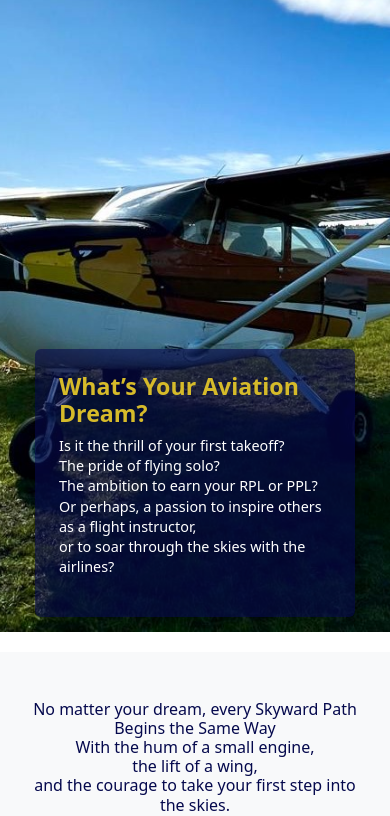
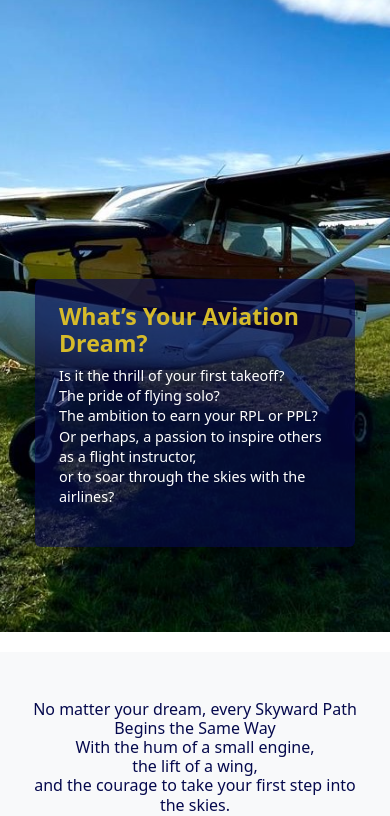
Before and after one commit to stackAli/Aviation-school, a Flask app: page / in a window 390 px wide. Shown: the part 128-944 px from the top of the page. Run offline with Flask 3, Linux system fonts and the light colour scheme.

Commit message:
your message

```diff
--- a/templates/home.html
+++ b/templates/home.html
@@ -273,7 +273,7 @@
 
     left: 15px;
     right: 15px;
-    margin-top: 270px;
+    margin-top: 200px;
     margin-bottom: -100px;
     background-color: rgba(5, 9, 77, 0.6);
     padding: 15px;
```
